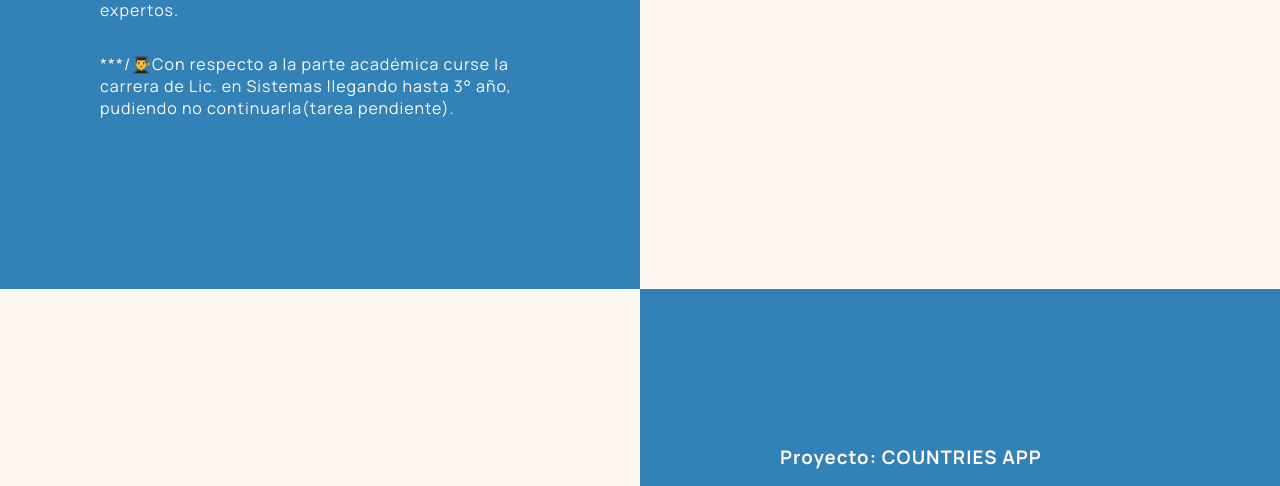
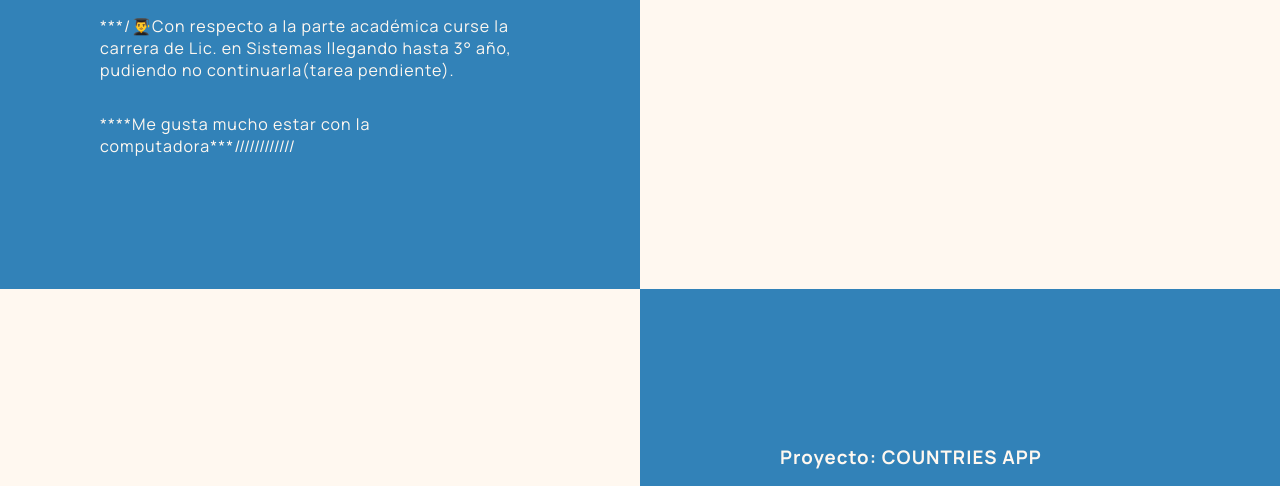
Before and after one commit to Reyvenus/FSWD-PortfolioDev, a plain HTML site: page index.html in a window 1280 px wide. Shown: the part 1311-1797 px from the top of the page. Drawn offline with nearby package versions, Linux system fonts and the light colour scheme.

Commit message:
probando Amend

```diff
--- a/index.html
+++ b/index.html
@@ -75,6 +75,9 @@
         ***/👨‍🎓Con respecto a la parte académica curse la carrera de Lic. en Sistemas llegando hasta 3° año, pudiendo
         no continuarla(tarea pendiente).
       </p>
+      <p>
+        ****Me gusta mucho estar con la computadora***////////////
+      </p>
     </aside>
     <aside class="half-section title-section">
       <h2>Un poco sobre mí</h2>
```
Also changed, not shown: 1 other file.
